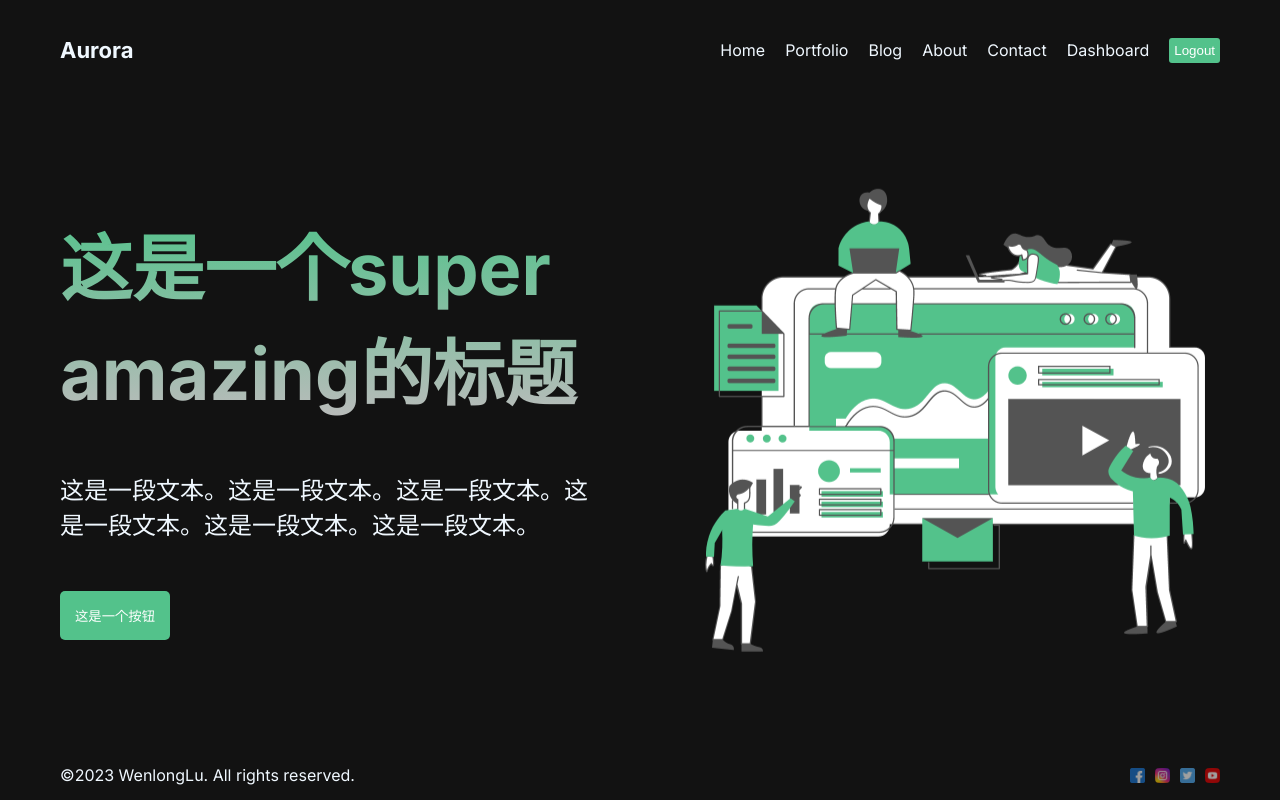
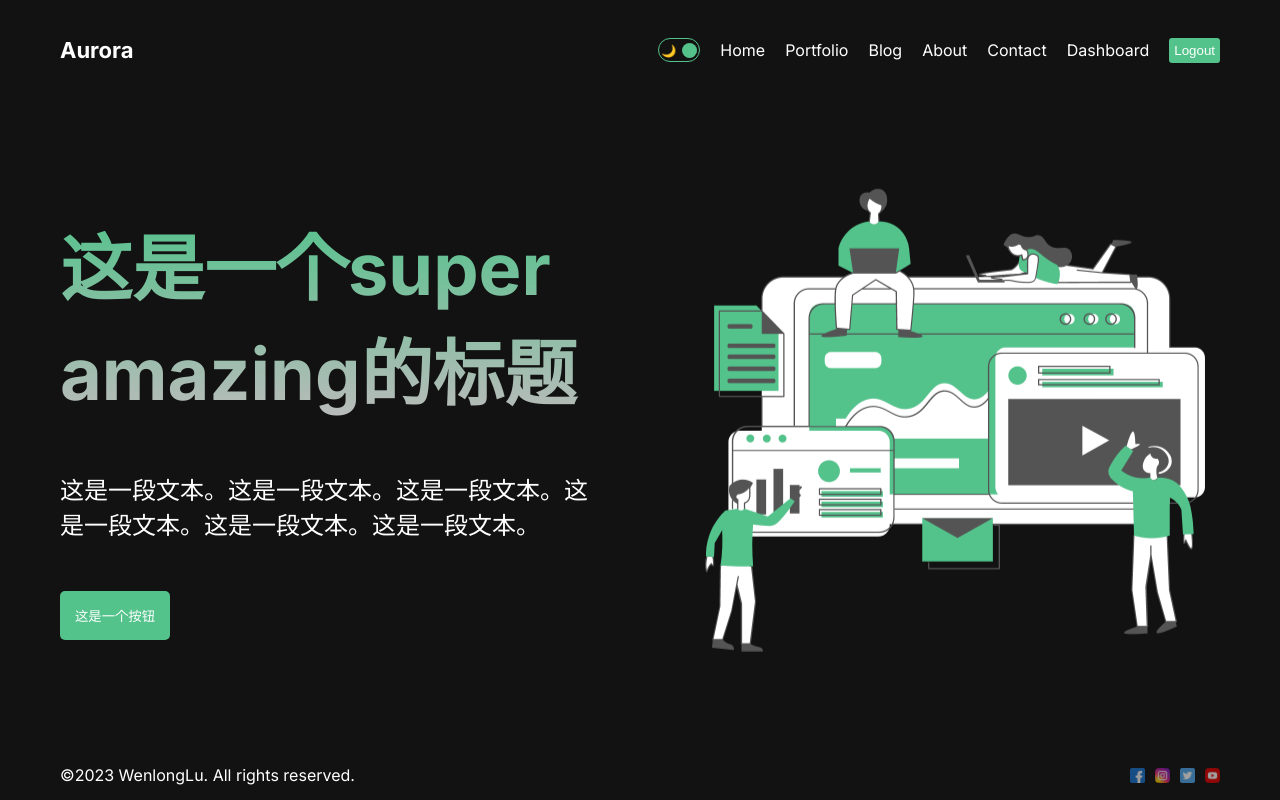
Before and after one commit to AnthemLights64/my-first-next-app, a Next.js app: page / in a window 1280 px wide. Built offline with nearby package versions, Linux system fonts and the light colour scheme.

Commit message:
feat: add mode change to navbar

```diff
--- /dev/null
+++ b/context/ThemeContext.js
@@ -0,0 +1,19 @@
+"use client"
+
+import { createContext, useState } from "react"
+
+export const ThemeContext = createContext()
+
+export const ThemeProvider = ({ children }) => {
+    const [mode, setMode] = useState('dark')
+
+    const toggle = () => {
+        setMode(prev => prev === 'dark' ? 'light' : 'dark');
+    }
+
+    return (
+        <ThemeContext.Provider value={{ mode, toggle }}>
+            <div className={`theme ${mode}`}>{children}</div>
+        </ThemeContext.Provider>
+    )
+}
--- a/src/app/globals.css
+++ b/src/app/globals.css
@@ -8,13 +8,24 @@
 body {
   max-width: 100vw;
   overflow-x: hidden;
-  background-color: #121212;
-  color: aliceblue;
 }
 
 a {
   text-decoration: none;
   color: inherit;
+}
+
+.theme {
+  transition: 1s all ease;
+}
+
+.light {
+  background-color: white;
+  color: 121212;
+}
+.dark {
+  background-color: #121212;
+  color: white;
 }
 
 .container {
--- a/src/app/layout.js
+++ b/src/app/layout.js
@@ -2,6 +2,7 @@
 import './globals.css'
 import { Inter } from 'next/font/google'
 import Footer from '@/components/footer/Footer'
+import { ThemeProvider } from '../../context/ThemeContext'
 
 const inter = Inter({ subsets: ['latin'] })
 
@@ -14,11 +15,13 @@
   return (
     <html lang="en">
       <body className={inter.className}>
-        <div className='container'>
-          <Navbar />
-          {children}
-          <Footer />
-        </div>
+        <ThemeProvider>
+          <div className='container'>
+            <Navbar />
+            {children}
+            <Footer />
+          </div>
+        </ThemeProvider>
       </body>
     </html>
   )
--- /dev/null
+++ b/src/components/DarkModeToggle/DarkModeToggle.jsx
@@ -0,0 +1,20 @@
+"use client"
+
+import React, { useContext } from 'react'
+import styles from './darkModeToggle.module.css'
+import { ThemeContext } from '../../../context/ThemeContext'
+
+const DarkModeToggle = () => {
+
+  const { mode, toggle } = useContext(ThemeContext)
+
+  return (
+    <div className={styles.container} onClick={toggle}>
+        <div className={styles.icon}>🌙</div>
+        <div className={styles.icon}>☀️</div>
+        <div className={styles.ball} style={mode === 'light' ? { left: '2px' } : {right: '2px'} }/>
+    </div>
+  )
+}
+
+export default DarkModeToggle
--- /dev/null
+++ b/src/components/DarkModeToggle/darkModeToggle.module.css
@@ -0,0 +1,24 @@
+.container {
+    width: 42px;
+    height: 24px;
+    border: 1.5px solid #53c28b;
+    border-radius: 30px;
+    display: flex;
+    justify-content: space-between;
+    padding: 2px;
+    align-items: center;
+    position: relative;
+    cursor: pointer;
+}
+
+.icon {
+    font-size: 12px;
+}
+
+.ball {
+    width: 15px;
+    height: 15px;
+    background-color: #53c28b;
+    border-radius: 50%;
+    position: absolute;
+}
--- a/src/components/navbar/Navbar.jsx
+++ b/src/components/navbar/Navbar.jsx
@@ -3,6 +3,7 @@
 import Link from 'next/link'
 import React from 'react'
 import styles from './navbar.module.css'
+import DarkModeToggle from '../DarkModeToggle/DarkModeToggle'
 
 const links = [
     {
@@ -42,6 +43,7 @@
     <div className={styles.container}>
         <Link href="/" className={styles.logo}>Aurora</Link>
         <div className={styles.links}>
+            <DarkModeToggle />
             {links.map(link => (
                 <Link key={link.id} href={link.url} className={styles.link}>{link.title}</Link>
             ))}
```
